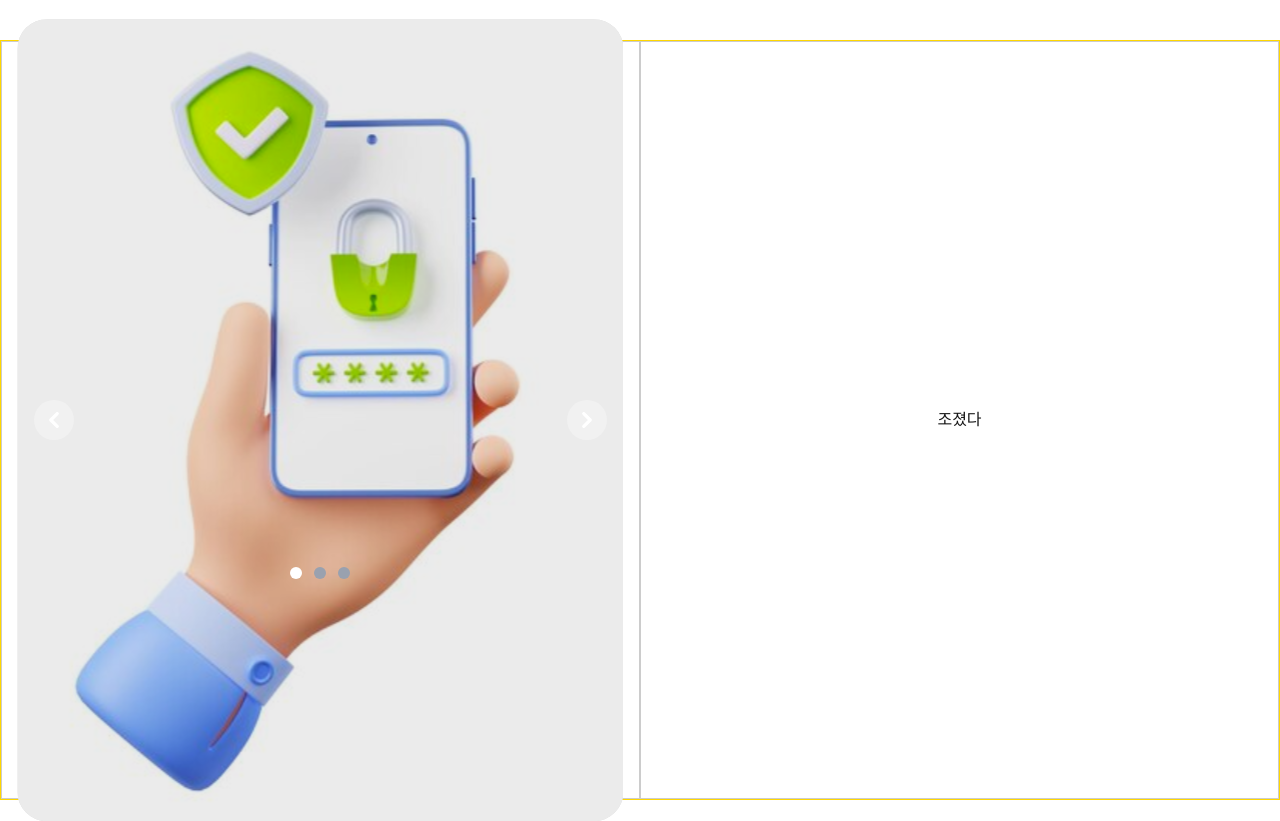
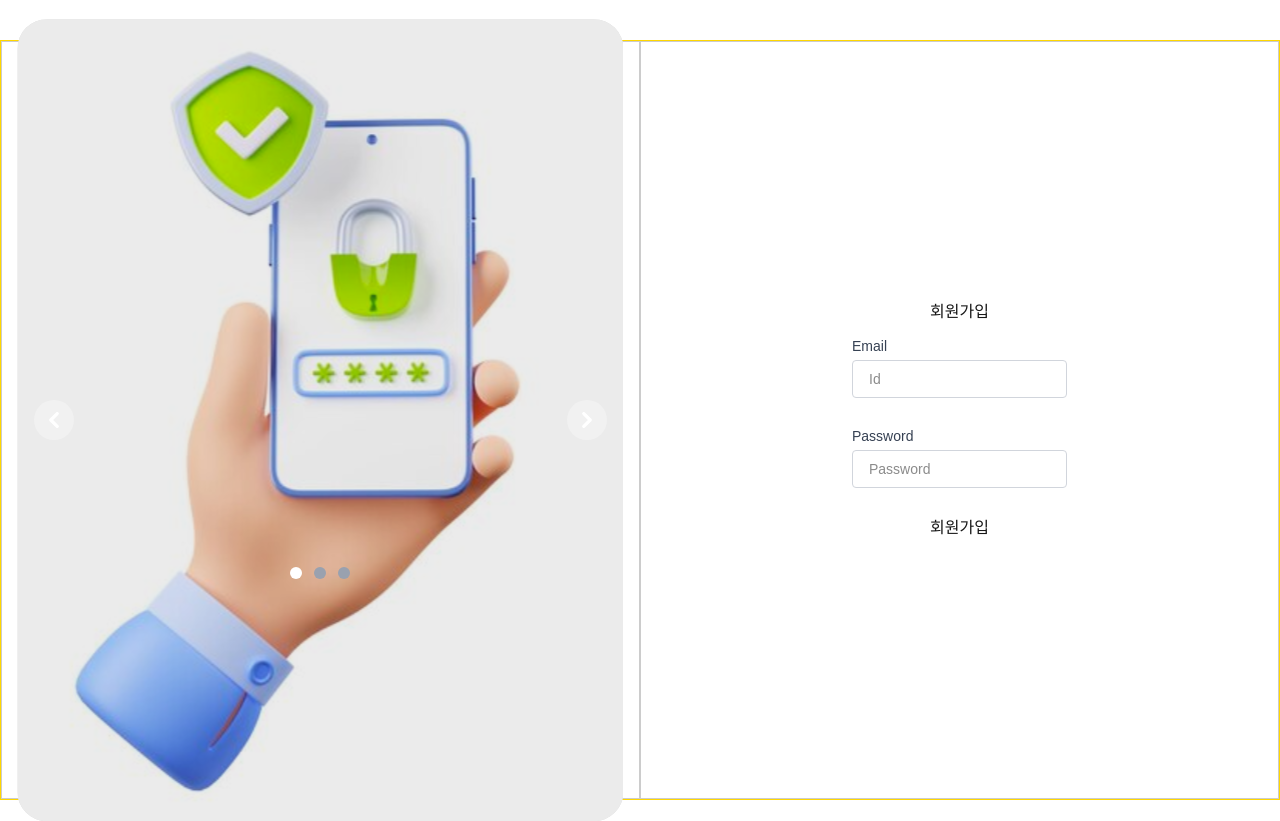
Before and after one commit to 25-BitByBit/Personal-folio-0.1, a Next.js app in the folder Frontend/personal-folio/: page /users/register in a window 1280 px wide. Built offline with nearby package versions, Linux system fonts and the light colour scheme.

Commit message:
design: design for register Page

```diff
--- a/Frontend/personal-folio/src/app/users/register/page.tsx
+++ b/Frontend/personal-folio/src/app/users/register/page.tsx
@@ -1,5 +1,27 @@
+import Input from "@/components/input/Input";
+
 const registerPage = () => {
-  return <div>조졌다</div>;
+  return (
+    <div className="h-200 w-150 flex flex-col items-center justify-center font-geist gap-3">
+      {/* Title */}
+      <div className="title-box">
+        <div>회원가입</div>
+      </div>
+      {/* Input */}
+      <div className="input-box">
+        <Input label="Email" placeholder="Id" />
+      </div>
+      <div className="input-box">
+        <Input label="Password" placeholder="Password" />
+      </div>
+
+      {/* Login Btn */}
+      <div className="btn-box">회원가입</div>
+
+      {/* br */}
+      {/* social login */}
+    </div>
+  );
 };
 
 export default registerPage;
```
